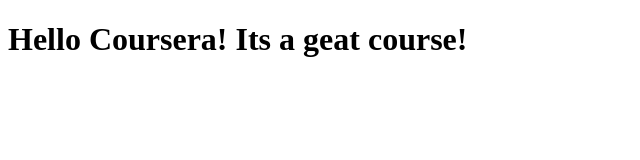
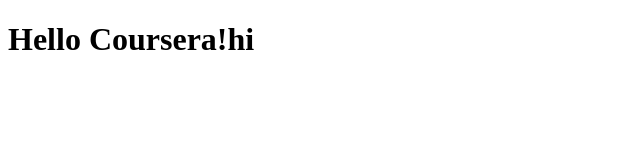
Before and after one commit to mani31sh/-Coursera-test, a plain HTML site: page site/index.html in a window 1280 px wide. Shown: the whole page, without its empty margins (0-640 px from the left). Drawn offline with Linux system fonts and the light colour scheme.

Commit message:
new change

```diff
--- a/site/index.html
+++ b/site/index.html
@@ -4,6 +4,6 @@
 	<title>Hello Coursera!</title>
 </head>
 <body>
-<h1>Hello Coursera! Its a geat course!</h1>
+<h1>Hello Coursera!hi</h1>
 </body>
 </html>
```
